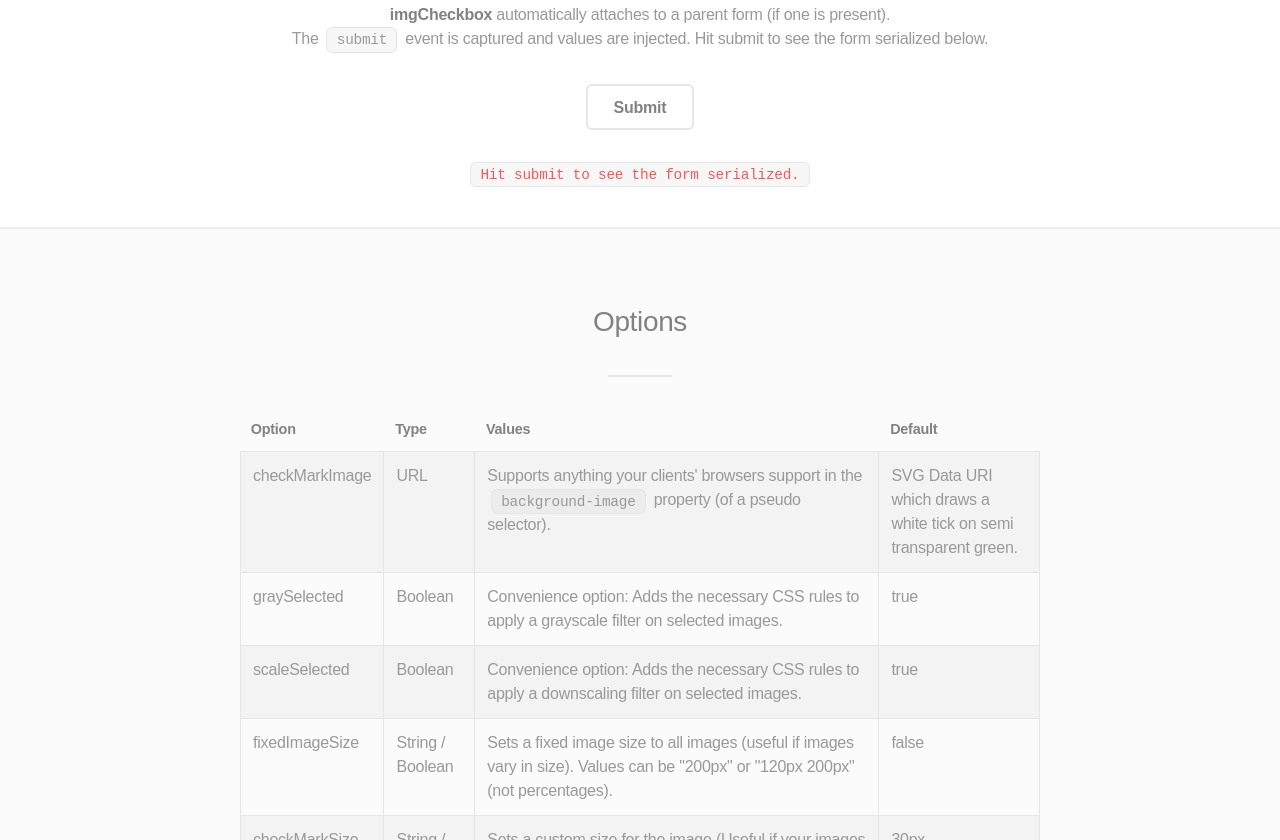
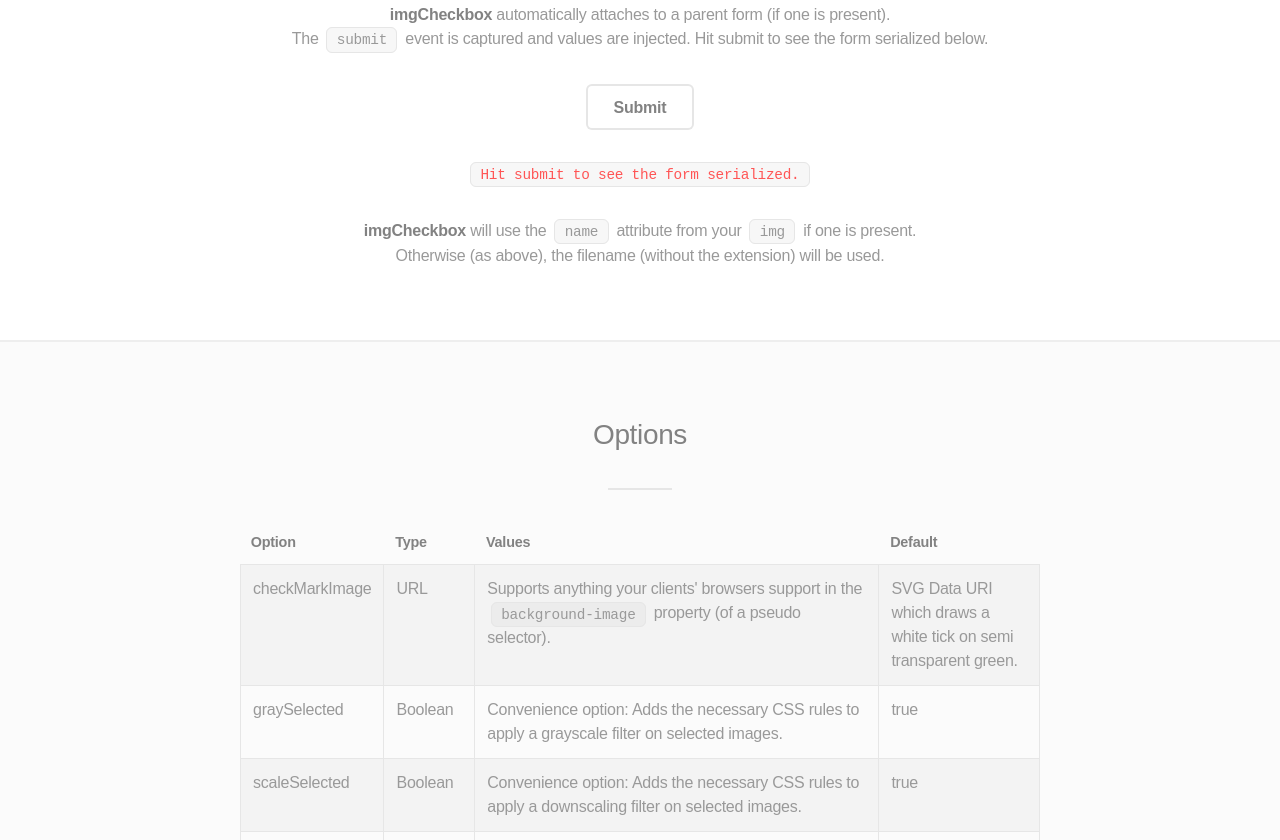
Before and after one commit to jcuenod/imgCheckbox, a plain HTML site: page index.html in a window 1280 px wide. Shown: the part 1300-2140 px from the top of the page. Drawn offline with Linux system fonts and the light colour scheme.

Commit message:
Added explanation about the naming of the checkbox variable

```diff
--- a/index.html
+++ b/index.html
@@ -47,7 +47,13 @@
 						</p>
 						<input type="submit" />
 					</form>
-					<code class="formoutput">Hit submit to see the form serialized.</code>
+					<p>
+						<code class="formoutput">Hit submit to see the form serialized.</code>
+					</p>
+					<p>
+						<b>imgCheckbox</b> will use the <code>name</code> attribute from your <code>img</code> if one is present.<br />
+						Otherwise (as above), the filename (without the extension) will be used.
+					</p>
 			</section>
 
 			<section id="options" class="wrapper style2">
```
